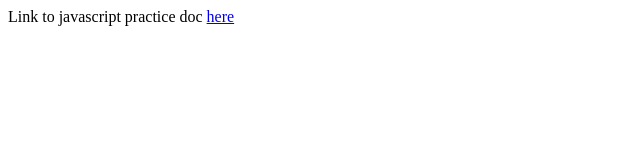
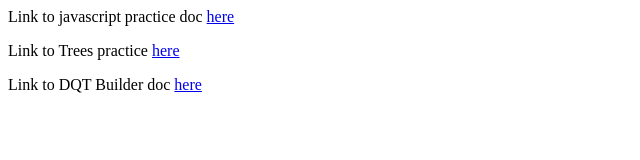
Before and after one commit to brandonrayner/portfolio, a plain HTML site: page index.html in a window 1280 px wide. Shown: the whole page, without its empty margins (0-640 px from the left). Drawn offline with Linux system fonts and the light colour scheme.

Commit message:
Update index.html

```diff
--- a/index.html
+++ b/index.html
@@ -1,4 +1,6 @@
 <head></head>
 <body>
   <p>Link to javascript practice doc <a href="./WebTest/index.html">here</a></p>
+  <p>Link to Trees practice <a href="./Trees-main/index.html">here</a></p>
+  <p>Link to DQT Builder doc <a href="./DQTProj/index.html">here</a></p>
 </body>
```
